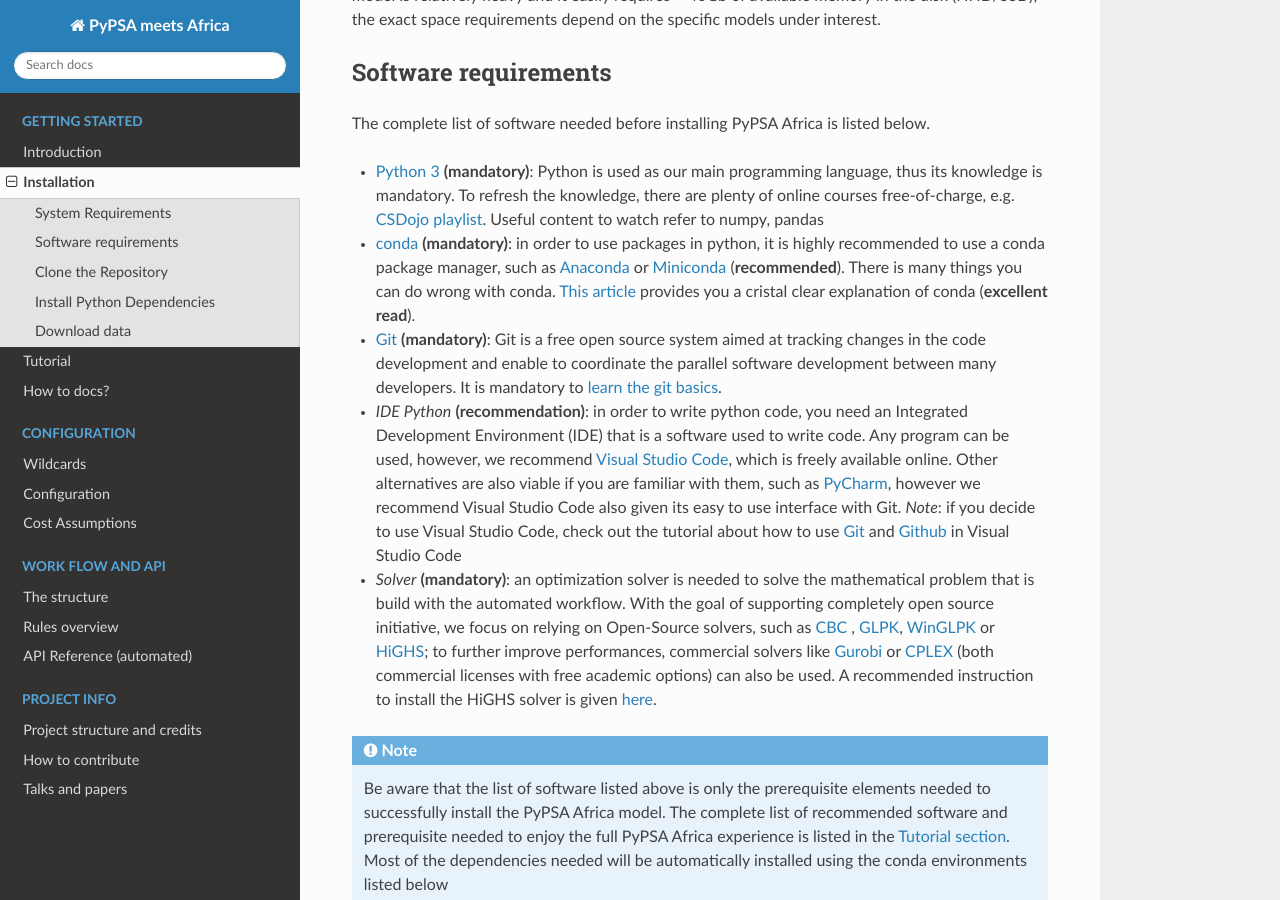
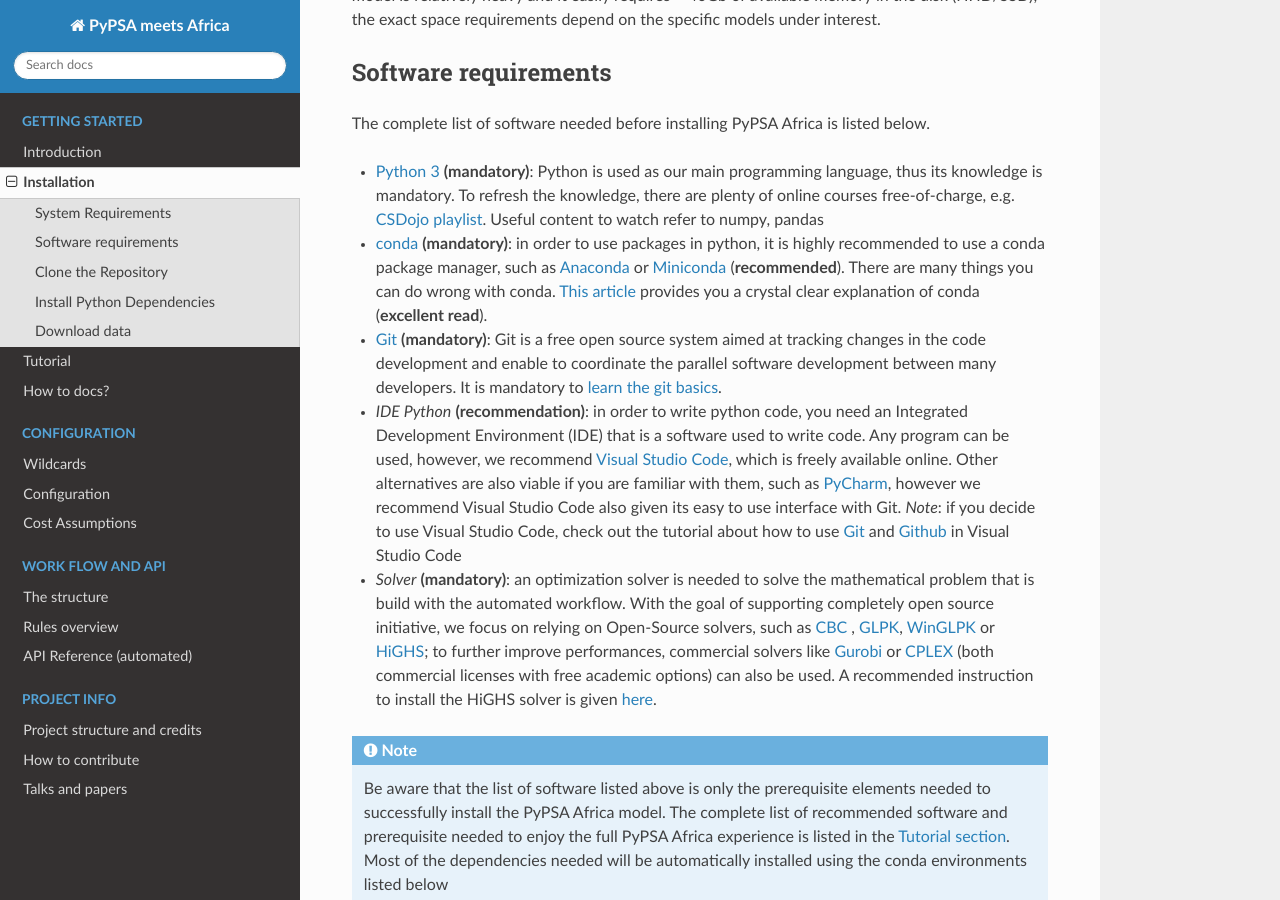
Before and after one commit to pypsa-meets-earth/pypsa-earth, a Sphinx documentation site: the page built from doc/installation.rst, in a window 1280 px wide and 900 px high, scrolled down 353 px. Built offline with Sphinx 7.4.7 and the Read the Docs theme 2.0.0, drawn with Linux system fonts in a browser that asks for light colours; pages that are not in the unit, such as notebooks, are missing from menus.

Commit message:
Update installation.rst

```diff
--- a/doc/installation.rst
+++ b/doc/installation.rst
@@ -30,7 +30,7 @@
   Useful content to watch refer to numpy, pandas
 - `conda <https://docs.conda.io/projects/conda/en/latest/user-guide/install/download.html>`_ **(mandatory)**: in order to use packages in python,
   it is highly recommended to use a conda package manager, such as `Anaconda <https://docs.anaconda.com/>`_ or
-  `Miniconda <https://docs.conda.io/en/latest/miniconda.html>`__ (**recommended**). There is many things you can do wrong with conda. `This article <https://towardsdatascience.com/conda-essential-concepts-and-tricks-e478ed53b5b>`_ provides you a cristal clear explanation of conda (**excellent read**).
+  `Miniconda <https://docs.conda.io/en/latest/miniconda.html>`__ (**recommended**). There are many things you can do wrong with conda. `This article <https://towardsdatascience.com/conda-essential-concepts-and-tricks-e478ed53b5b>`_ provides you a crystal clear explanation of conda (**excellent read**).
 - `Git <https://git-scm.com/>`__ **(mandatory)**: Git is a free open source system aimed at tracking changes in the code development
   and enable to coordinate the parallel software development between many developers.
   It is mandatory to `learn the git basics <https://git-scm.com/doc>`_.
```
